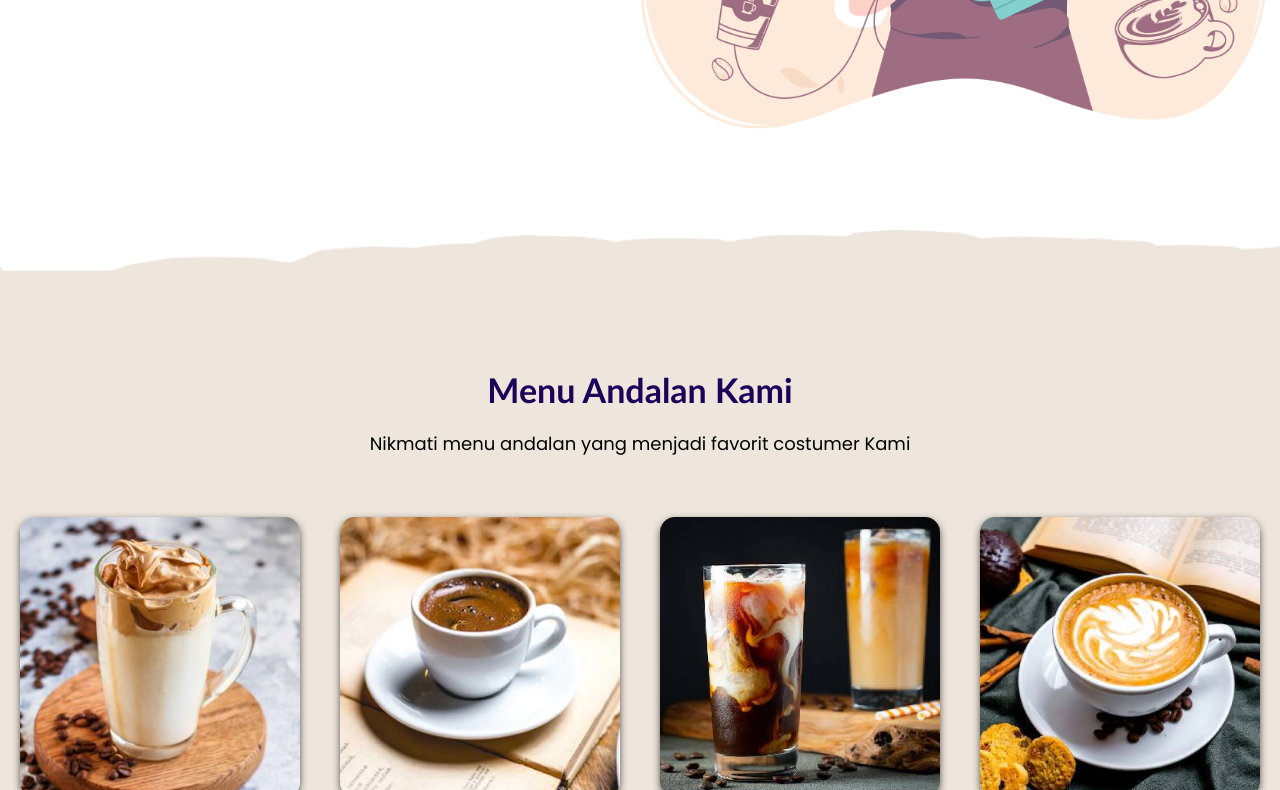
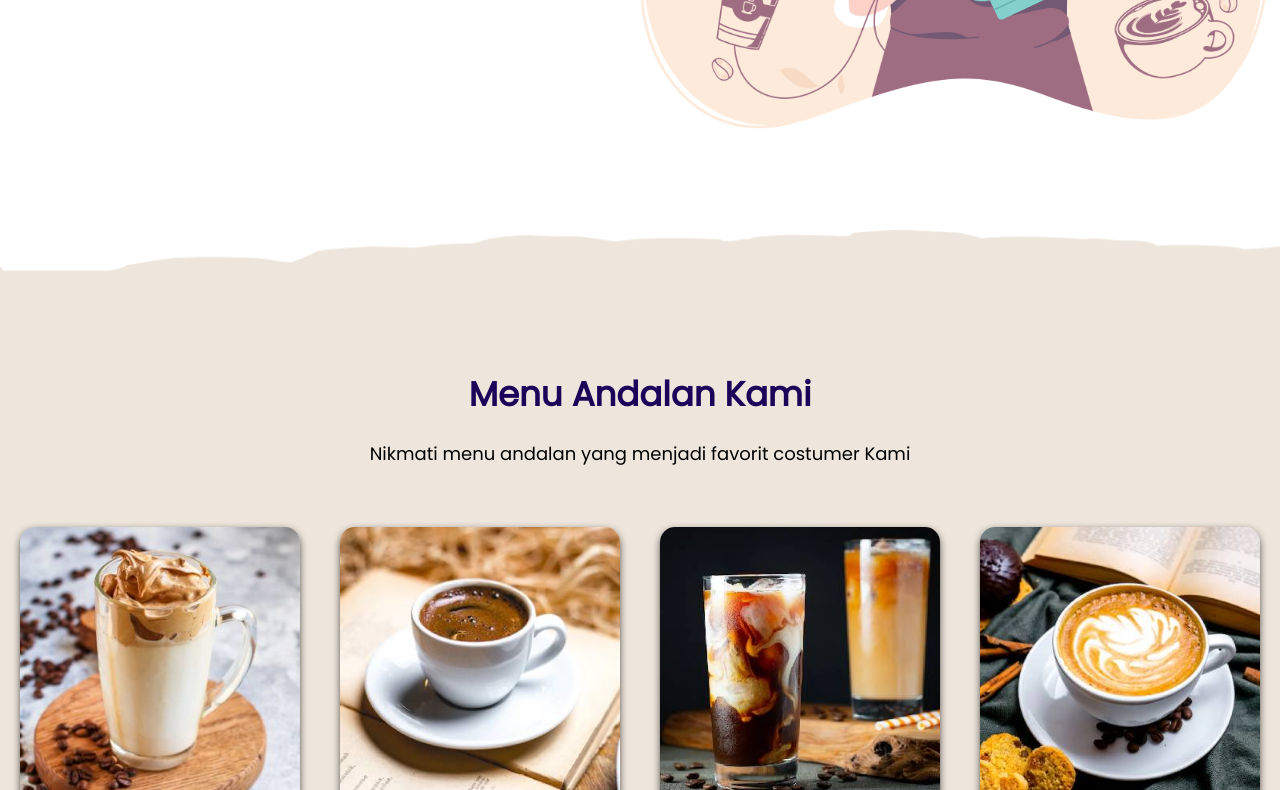
Before and after one commit to Qkhy-Amhel/kopi-kuy, a plain HTML site: page index.html in a window 1280 px wide. Shown: the part 492-1282 px from the top of the page. Drawn offline with Linux system fonts and the light colour scheme.

Commit message:
Mengganti jenis tulisan

```diff
--- a/css/style.css
+++ b/css/style.css
@@ -2,7 +2,7 @@
 
 /* Mendaftarkan font ke dalam CSS, dan memberi nama family */
 @font-face {
-   font-family: 'Candara';
+   font-family: 'Poppins';
    src: url(../fonts/poppins.woff2);
 }
 
@@ -19,7 +19,7 @@ html {
 
 body {
    /* mendaftarkan semua teks pada body menjadi family Poppins */
-   font-family: 'Candara';
+   font-family: 'Poppins';
 }
 
 a {
```
